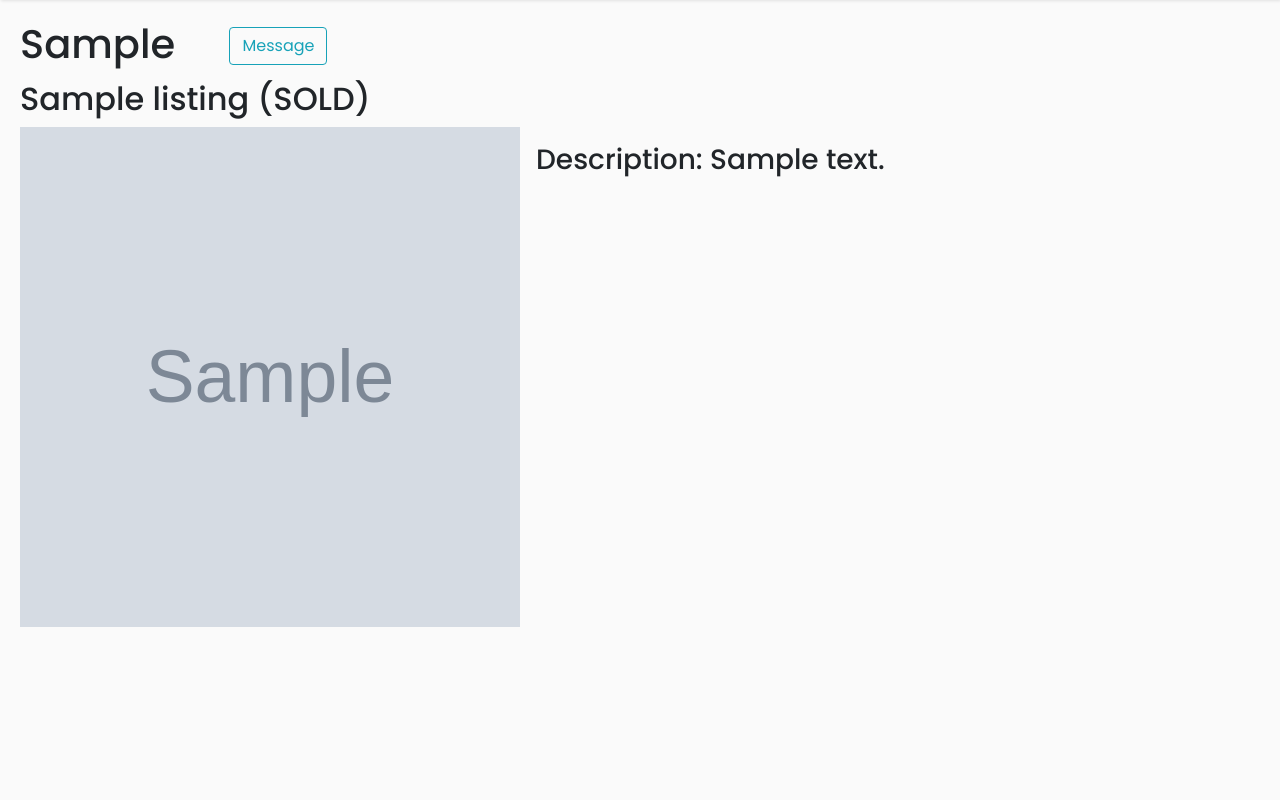
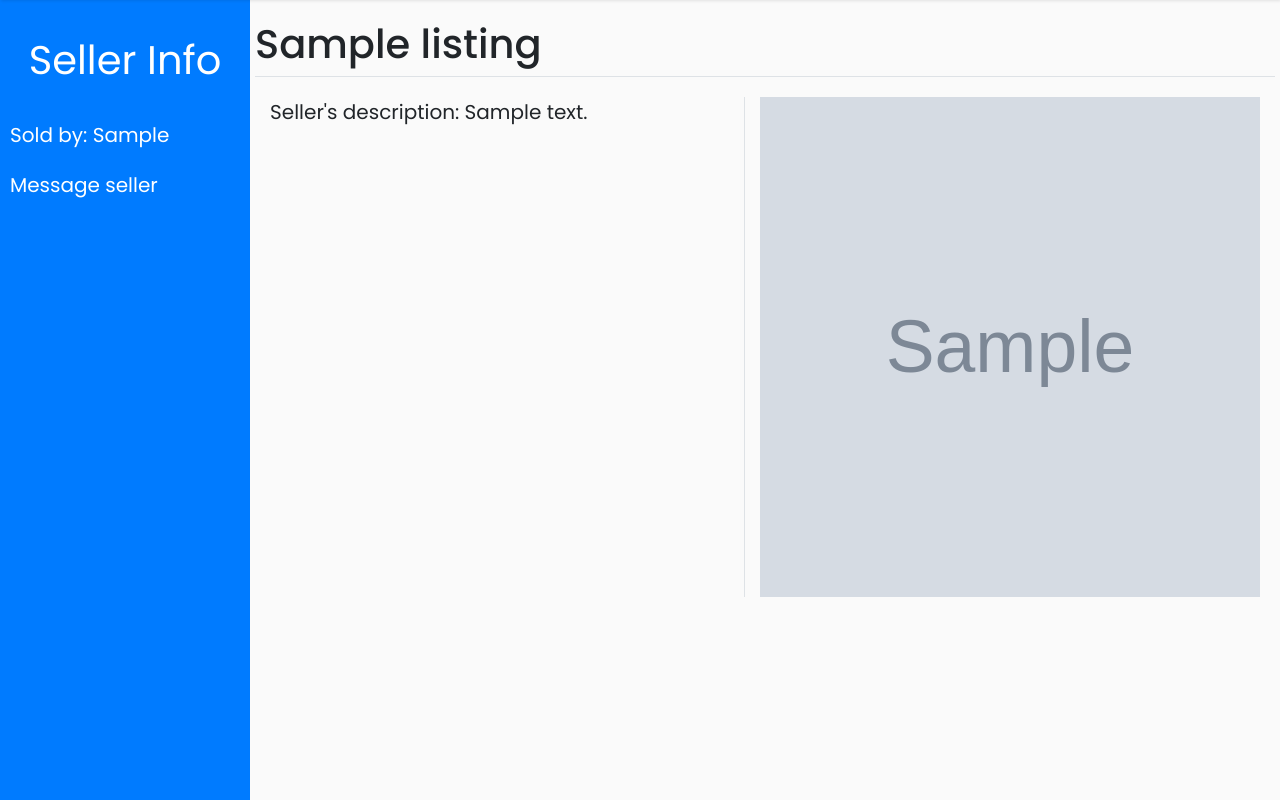
Before and after one commit to ian-kang/djangomarketplace, a Django app: a page that uses templates/listing.html in a window 1280 px wide. Shown: the part 76-876 px from the top of the page. Run offline with Django 3.2, Linux system fonts and the light colour scheme; tables that the repository leaves empty hold one stand-in row (values such as "Sample post"); grey boxes marked "Sample" are stand-in pictures; some libraries are stand-ins or nearby versions.

Commit message:
listing ui changes

```diff
--- a/static/css/itemlist.css
+++ b/static/css/itemlist.css
@@ -77,8 +77,10 @@ a:focus {
 }
 
 #sidebar .sidebar-header {
-    padding: 20px;
-    background: #00438b;
+    font-size: 40px;
+    margin-top: 30px;
+    text-align: center;
+    background: #007bff;
 }
 
 #sidebar ul.components {
@@ -92,7 +94,7 @@ a:focus {
 
 #sidebar ul li a {
     padding: 10px;
-    font-size: 1.1em;
+    font-size: 20px;
     display: block;
 }
 
--- a/templates/listing.html
+++ b/templates/listing.html
@@ -31,29 +31,46 @@
 <body>
   {% block wrapper %}
   <div class="wrapper">
+      <!-- Sidebar  -->
+      <nav id="sidebar">
+          <div class="sidebar-header">
+              Seller Info
+          </div>
+          <ul class="list-unstyled components">
+                  <li>
+                      <a onclick="location.href='/{{listing.acct}}/'">Sold by: {{listing.acct}}</a>
+                  </li>
+                  <li>
+                      <a  onclick="location.href=messageUser()">Message seller</a>
+                  </li>
+                  {% if listing.acct == user.username and listing.sold == False %}
+              <li>
+                <a id = "showModal" data-toggle="modal" data-target="#markSold">Mark as Sold</a>
+              </li>
+        {% endif %}
+      </nav>
       {% endblock %}
       {% block pagecontent %}
       <!-- Page Content  -->
-      <div id="content">
-        {% if listing.acct == user.username and listing.sold == False %}
-        <button type="button"  id = "showModal" style = "float: right; margin-right: 1rem" class="btn btn-danger"  data-toggle="modal" data-target="#markSold">Mark as Sold</button>
-        {% endif %}
-        <h1 style="display:inline" onclick="location.href='/{{listing.acct}}/'">{{listing.acct}}</h1>
-        <button style="display:inline; margin-left: 50px; margin-bottom: 15px;" class="btn btn-outline-info" onclick="location.href=messageUser()">Message</button>
+      <div id="content" class = "container">
+        <div class = "row " style = "border-bottom-style: solid; border-width: 1px; border-color: #dee2e6; margin-bottom: 20px;">
         {% if listing %}
-            {% if listing.sold == True %}
-              <h2>{{listing.title}} (SOLD)</h2>
-            {% else %}
-              <h2>Item: {{listing.title}}</h2>
-            {% endif %}
-            <img class = "listImage" style="width: 500px; height: 500px; float: left" src="{{listing.images.url}}"/>
-            <h3 style = "padding: 1rem; float: left;">Description: {{listing.description}}</h3>
+            <h1 >{{listing.title}}</h1>
+            </div>
+            <div class = "row">
+
+            <div class = "col" style = "border-right-style: solid; border-width: 1px; border-color: #dee2e6;">
+            <div style = "font-size: 20px;">Seller's description: {{listing.description}}</div>
+          </div>
+          <div class = "col">
+              <img class = "listImage" style="width: 500px; height: 500px; float: left" src="{{listing.images.url}}"/>
+              </div>
+        </div>
   			{% else %}
   				<p>Something strange happened to this listing</p>
         {% endif %}
 
-      </div>
-  </div>
+    </div>
   <div class="modal fade" id="markSold" tabindex="-1" role="dialog" aria-labelledby="exampleModalLabel" aria-hidden="true">
     <div class="modal-dialog" role="document">
       <div class="modal-content">
```
